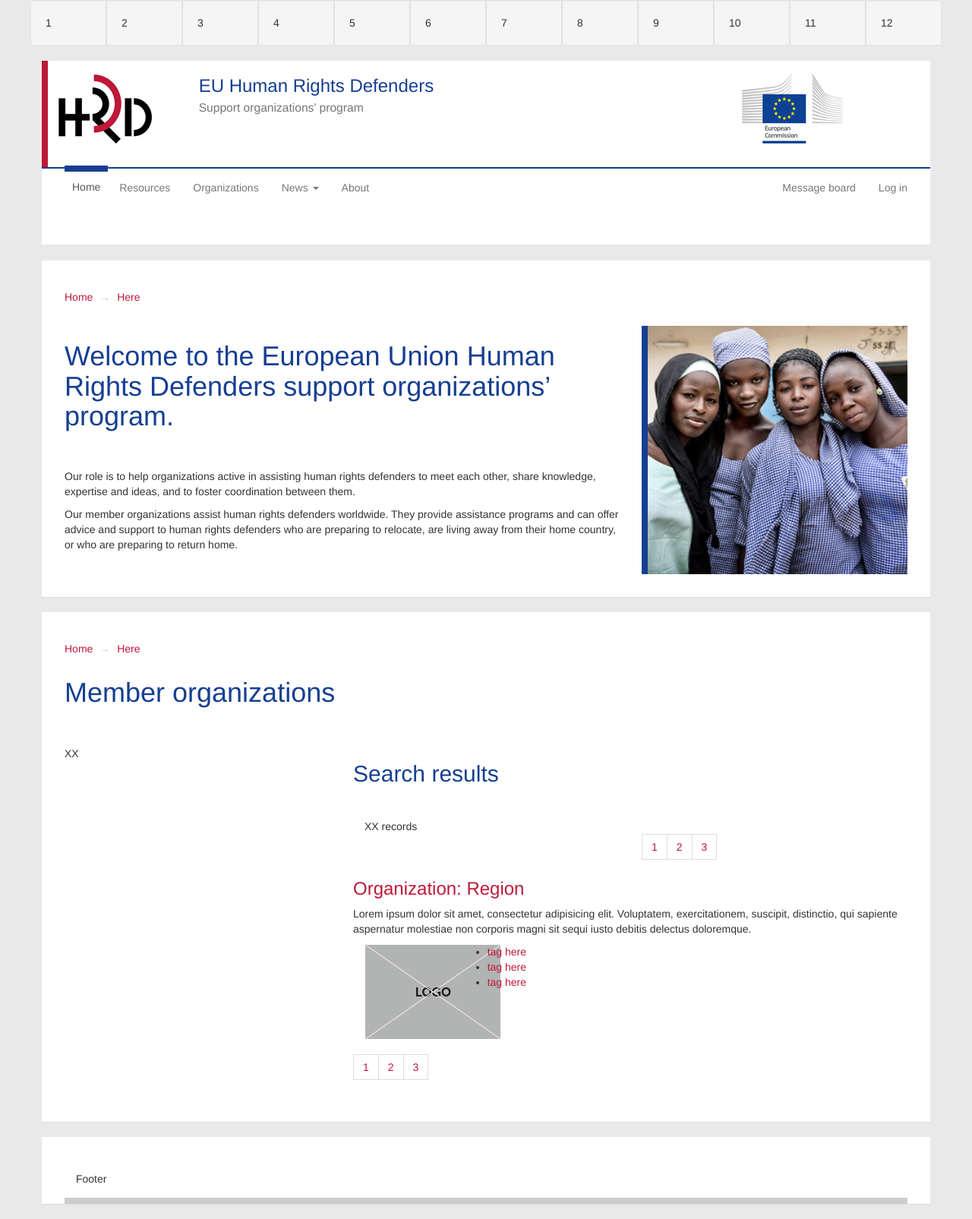
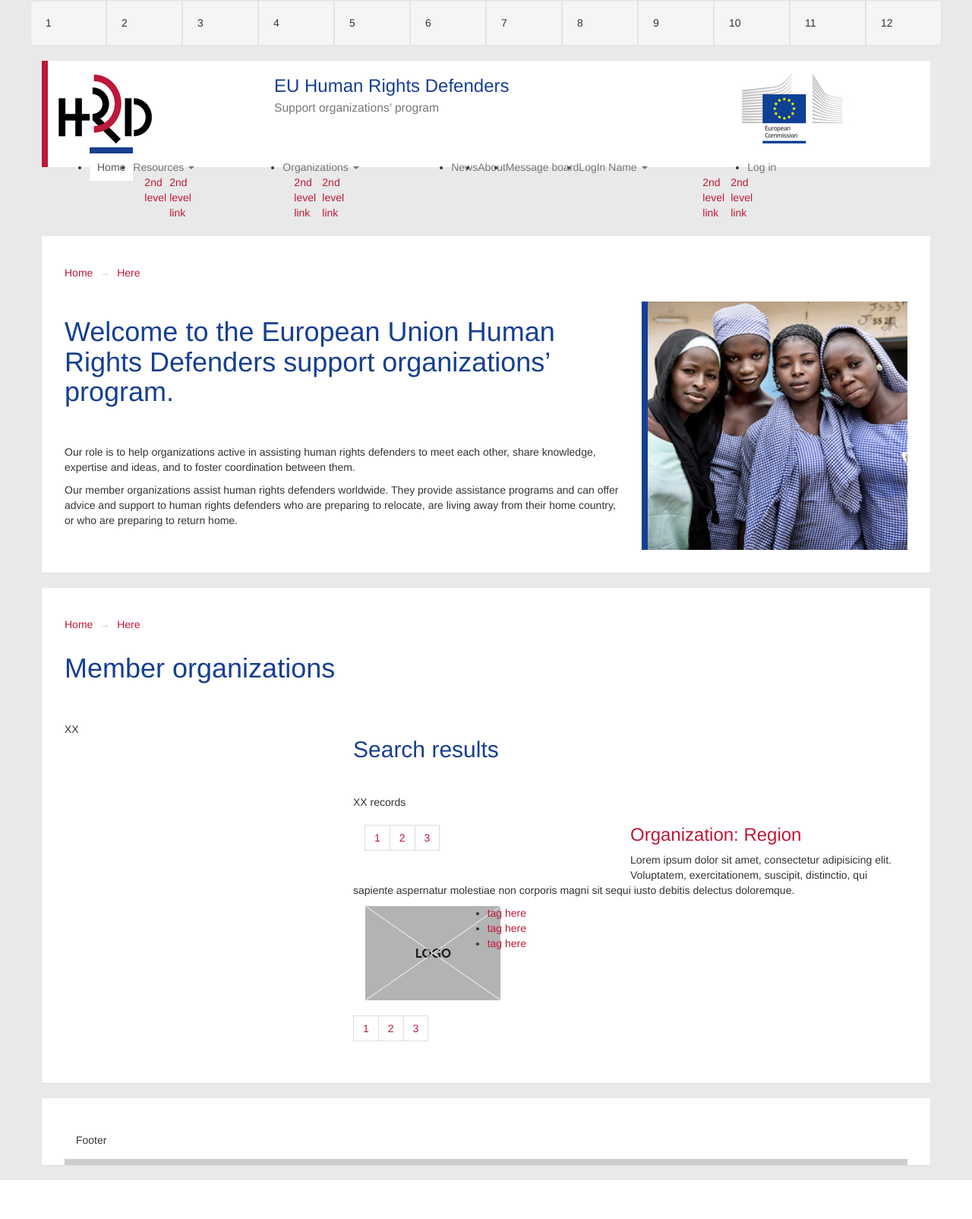
Before and after one commit to whythawk/hrd, a Flask app: template hrd/templates/index_RM.html in a window 1280 px wide. Shown: the whole page at 76% size. After the commit the page ends 1554 px from the top, so only its background shows below. Run offline with Flask 2, Linux system fonts and the light colour scheme; the template is opened without the code that fills it, so the values that code supplies are empty; some libraries are stand-ins or nearby versions.

Commit message:
progress on menu

```diff
--- a/hrd/templates/index_RM.html
+++ b/hrd/templates/index_RM.html
@@ -11,7 +11,7 @@
     <title>EU Human Rights Defenders</title>
 
     <!-- Bootstrap core CSS -->
-    <link href="static/css/hrd_styles.css" rel="stylesheet">
+    <link href="../static/css/hrd_styles.css" rel="stylesheet">
 
     <!-- Custom styles for this template -->
     <link href="navbar-static-top.css" rel="stylesheet">
@@ -37,70 +37,105 @@
  <div class="header container red-left-border">
 
         <div class="row">
-          <div class="hrd_logo col-sm-3 col-md-2">
-          <a href=""><img width="auto" height="130" src="static/images/hrd_logo_163x130.jpg" alt=""></a>
+          <div class="hrd_logo col-xs-5 col-sm-3 col-md-3">
+          <a href=""><img width="auto" height="130" src="../static/images/hrd_logo_163x130.jpg" alt=""></a>
         </div>
-        <div class="col-sm-7">
+        <div class="col-xs-7 col-sm-6 col-md-6">
           <h3 class="sitetitle">EU Human Rights Defenders <br /><small class="sitesubtitle">Support organizations’ program</small></h3>
         </div>
-      <div class="eu_logo col-sm-2 col-md-3">
-          <a href="#"><img width="auto" height="130" src="static/images/EC_logo_173x130.jpg" alt=""></a>
+      <div class="eu_logo hidden-xs col-sm-3 col-md-3">
+          <a href="#"><img width="auto" height="130" src="../static/images/EC_logo_173x130.jpg" alt=""></a>
         </div>
           </div>
-      </div>
+
+
 <!-- Nav begins =============================================== -->
-    <div class="navbar navbar-default navbar-static-top" role="navigation">
-
-        <div class="container">
 <div class="navbar-header">
           <button type="button" class="navbar-toggle" data-toggle="collapse" data-target=".navbar-collapse">
             <span class="sr-only">Toggle navigation</span>
           </button>
-          <a class="navbar-brand hidden-lg hidden-md" href="#">Project name</a>
+          <a class="navbar-brand hidden-sm hidden-md hidden-lg" href="#">Menu</a>
         </div>
         <div class="navbar-collapse collapse">
-          <ul class="nav navbar-nav">
-            <li class="active"><a href="#">Home</a></li>
-            <li><a href="#about">Resources</a></li>
-            <li><a href="#contact">Organizations</a></li>
-            <li class="dropdown">
-              <a href="#" class="dropdown-toggle" data-toggle="dropdown">News <span class="caret"></span></a>
-              <ul class="dropdown-menu" role="menu">
-                <li><a href="#">Action</a></li>
-                <li><a href="#">Another action</a></li>
-                <li><a href="#">Something else here</a></li>
-                <li class="divider"></li>
-                <li class="dropdown-header">Nav header</li>
-                <li><a href="#">Separated link</a></li>
-                <li><a href="#">One more separated link</a></li>
+            <div class="navbar navbar-default navbar-static-top col-md-12 container" role="navigation">
+    <div id="menu-wrapper container">
+	<ul class="navbar-nav nav-mega">
+		<li class="active">
+			<a href="#">Home</a>
+		</li>
+		<li><a href="#">Resources <span class="caret"></span></a>
+        <div>
+				<div class="nav-column col-md-2">
+					<a href="#" class="dropdown-toggle" data-toggle="dropdown">2nd level</a>
+					<ul class="hidden">
+						<li><a href="#">3rd</a></li>
 					</ul>
+				</div>
+                <div class="nav-column col-md-2">
+					<a href="#">2nd level link</a>
+					<ul class="hidden">
+						<li><a href="#">3rd</a></li>
+					</ul>
+				</div>
+			</div>
         </li>
-            <li><a href="#contact">About</a></li>
+		<li>
+			<a href="#">Organizations <span class="caret"></span></a>
+			<div>
+				<div class="nav-column col-md-2">
+					<a href="#">2nd level link</a>
+					<ul class="hidden">
+						<li><a href="#">3rd</a></li>
 					</ul>
-          <ul class="nav navbar-nav navbar-right">
-            <li class="#messageboard"><a href="./">Message board</a></li>
-            <li><a href="#login">Log in</a></li>
+				</div>
+                <div class="nav-column col-md-2">
+					<a href="#">2nd level link</a>
+					<ul class="hidden">
+						<li><a href="#">3rd</a></li>
 					</ul>
-        </div><!--/.nav-collapse -->
 				</div>
-    </div> <!-- /container -->
+			</div>
+		</li>
+		<li><a href="#">News</a></li>
+		<li><a href="#">About</a></li>
+		<li class="navbar-right"><a href="#">Log in</a></li>
+        <li class="navbar-right"><a href="#">LogIn Name <span class="caret"></span></a>
+        <div>
+				<div class="nav-column col-md-2 navbar-right">
+					<a href="#">2nd level link</a>
+					<ul class="hidden">
+						<li class="navbar-right"><a href="#">3rd</a></li>
+					</ul>
+				</div>
+                <div class="nav-column col-md-2 navbar-right">
+					<a href="#">2nd level link</a>
+					<ul class="hidden">
+						<li><a href="#">3rd</a></li>
+					</ul>
+				</div>
+			</div>
+        </li>
+        <li class="navbar-right"><a href="#">Message board</a></li>
+	</ul>
 
+    </div></div></div>
 <!-- /Nav ends =============================================== -->
+ </div>
 <!-- /Header ends =============================================== -->
 <!-- Content body begins ===================================== -->
       <div class="container content">
-      <div class="panel">
+      <div class="panel col-xs-12">
           <ol class="breadcrumb hidden-xs">
   <li><a href="#">Home</a></li>
   <li><a href="#">Here</a></li>
 </ol>
           <div class="row">
-  <div class="col-xs-6 col-md-8">
+  <div class="col-sm-12 col-md-8">
     <h1>Welcome to the European Union Human Rights Defenders support organizations’ program.<br /><br /></h1>
         <p>Our role is to help organizations active in assisting human rights defenders to meet each other, share knowledge, expertise and ideas, and to foster coordination between them.</p>
         <p>Our member organizations assist human rights defenders worldwide. They provide assistance programs and can offer advice and support to human rights defenders who are preparing to relocate, are living away from their home country, or who are preparing to return home.</p>
   </div>
-  <div class="col-xs-6 col-md-4">
+  <div class="col-sm-12 col-md-4">
     <img src="static/images/panos_00186767_283x271px.jpg" width="100%" height="auto" class="homepage_image blue-left-border" alt="homepage_image">
   </div>
 </div>
@@ -111,7 +146,7 @@
 <!-- /Content body ends ===================================== -->
 <!-- Search content body begins ============================= -->
 <div class="container search_content">
-      <div class="panel">
+      <div class="panel col-xs-12">
 <ol class="breadcrumb hidden-xs">
   <li><a href="#">Home</a></li>
   <li><a href="#">Here</a></li>
@@ -119,12 +154,12 @@
 <h1>Member organizations<br /><br /></h1>
 
 <div class="row">
-  <div class="col-xs-6 col-md-4">
+  <div class="col-xs-12 col-sm-6 col-md-4">
     XX
   </div><!-- /column -->
-  <div class="col-xs-6 col-md-8">
+  <div class="col-xs-12 col-sm-6 col-md-8">
   <h2>Search results<br /><br /></h2>
-    <div class="no-of-records col-xs-6">XX records</div>
+    <div class="no-of-records">XX records</div>
    <!-- Top pagination begins ============================= -->
  <div class="col-xs-6"><ul class="pagination top">
   <li><a href="#">1</a></li>
@@ -140,7 +175,7 @@
 
 			</div>
 			<div class="col-xs-6 col-sm-6 col-md-2">
-				<!-- Search logo --><a href="#" title="Logo" class="logo"><img src="static/images/logo.png" alt="Logo" /></a>
+				<!-- Search logo --><a href="#" title="Logo" class="logo"><img src="../static/images/logo.png" alt="Logo" /></a>
 			</div>
 			<div class="col-xs-12 col-sm-12 col-md-10">
 				<!-- Search meta tags begins ============================= -->
@@ -180,6 +215,6 @@
     ================================================== -->
     <!-- Placed at the end of the document so the pages load faster -->
     <script src="https://ajax.googleapis.com/ajax/libs/jquery/1.11.1/jquery.min.js"></script>
-    <script src="js/bootstrap.min.js"></script>
+    <script src="../static/js/bootstrap.min.js"></script>
   </body>
 </html>
```
Lines whose indentation alone changed are shown as unchanged.
